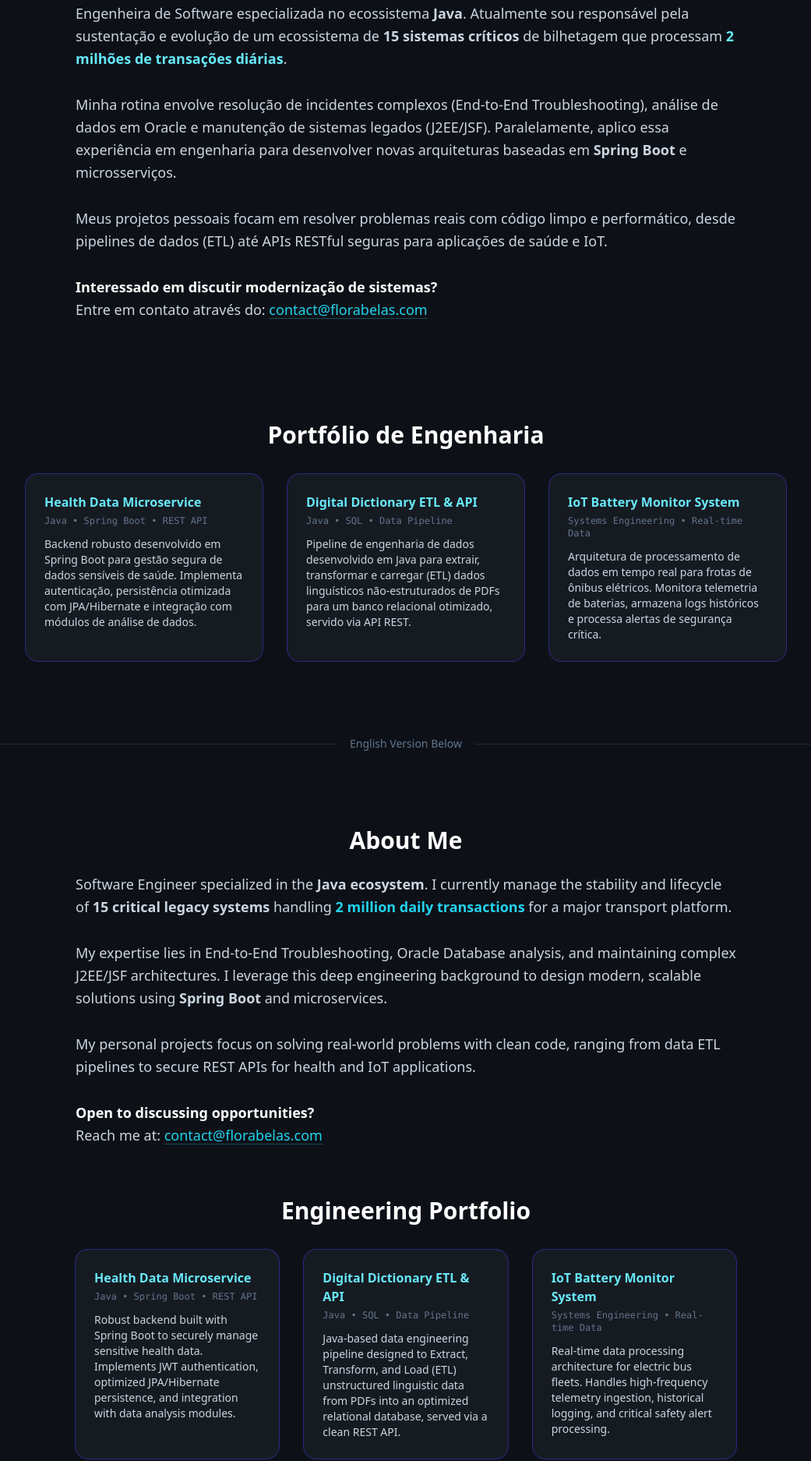
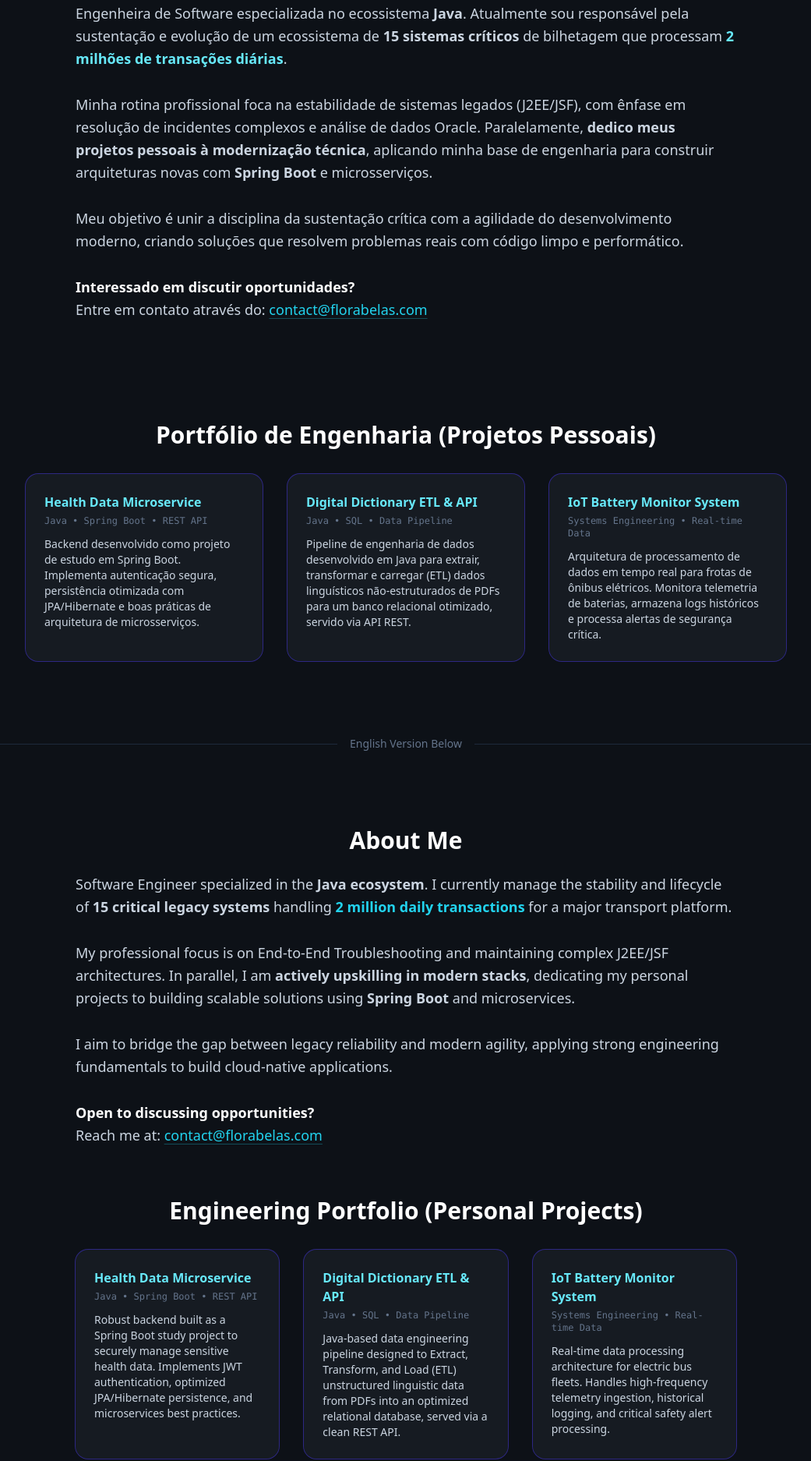
Before and after one commit to florabelas1/florabelas1.github.io, a plain HTML site: page index.html in a window 1280 px wide. Shown: the part 548-2422 px from the top of the page at 78% size, without its empty margins (119-1160 px from the left). Drawn offline with nearby package versions, Linux system fonts and the light colour scheme.

Commit message:
Revise personal and professional descriptions in index.html
Updated the content to focus on personal projects and modern development practices, enhancing clarity on professional skills and interests.

```diff
--- a/index.html
+++ b/index.html
@@ -14,7 +14,7 @@
     <header class="relative isolate overflow-hidden bg-gradient-to-br from-cyan-600/30 to-indigo-700/15 py-24">
       <div class="mx-auto max-w-3xl px-6 text-center">
         <h1 class="text-4xl font-extrabold tracking-tight text-white drop-shadow sm:text-5xl">Flora Belas</h1>
-        <p class="mt-4 text-xl font-medium text-cyan-300">Java Full Stack Engineer | High-Performance Systems</p>
+        <p class="mt-4 text-xl font-medium text-cyan-300">Java Full Stack Engineer</p>
         <p class="mx-auto mt-6 max-w-xl text-lg leading-relaxed text-slate-300">Construindo sistemas robustos e escaláveis. Transformando arquiteturas legadas em soluções modernas.</p>
         <p class="mt-6 text-sm"><a href="#english-version" class="text-cyan-300 underline hover:text-white">Read in English ↓</a></p>
       </div>
@@ -25,22 +25,22 @@
       <h2 class="mb-6 text-center text-3xl font-bold text-white">Sobre Mim</h2>
       <p class="text-lg leading-relaxed text-slate-300">
         Engenheira de Software especializada no ecossistema <strong>Java</strong>. Atualmente sou responsável pela sustentação e evolução de um ecossistema de <strong>15 sistemas críticos</strong> de bilhetagem que processam <strong class="text-cyan-300">2 milhões de transações diárias</strong>.<br><br>
-        Minha rotina envolve resolução de incidentes complexos (End-to-End Troubleshooting), análise de dados em Oracle e manutenção de sistemas legados (J2EE/JSF). Paralelamente, aplico essa experiência em engenharia para desenvolver novas arquiteturas baseadas em <strong>Spring Boot</strong> e microsserviços.<br><br>
-        Meus projetos pessoais focam em resolver problemas reais com código limpo e performático, desde pipelines de dados (ETL) até APIs RESTful seguras para aplicações de saúde e IoT.<br><br>
-        <strong class="text-white">Interessado em discutir modernização de sistemas?</strong><br>
+        Minha rotina profissional foca na estabilidade de sistemas legados (J2EE/JSF), com ênfase em resolução de incidentes complexos e análise de dados Oracle. Paralelamente, <strong>dedico meus projetos pessoais à modernização técnica</strong>, aplicando minha base de engenharia para construir arquiteturas novas com <strong>Spring Boot</strong> e microsserviços.<br><br>
+        Meu objetivo é unir a disciplina da sustentação crítica com a agilidade do desenvolvimento moderno, criando soluções que resolvem problemas reais com código limpo e performático.<br><br>
+        <strong class="text-white">Interessado em discutir oportunidades?</strong><br>
         Entre em contato através do: <a href="mailto:contact@florabelas.com" class="text-cyan-400 hover:text-cyan-300 underline decoration-cyan-400/30 underline-offset-4 transition">contact@florabelas.com</a>
       </p>
     </section>
 
     <!-- projects (PT) -->
     <section id="projects" class="mx-auto max-w-5xl px-6 py-12 pb-24">
-      <h2 class="mb-8 text-center text-3xl font-bold text-white">Portfólio de Engenharia</h2>
+      <h2 class="mb-8 text-center text-3xl font-bold text-white">Portfólio de Engenharia (Projetos Pessoais)</h2>
       <div class="grid gap-8 sm:grid-cols-2 lg:grid-cols-3">
         <!-- card component -->
         <article class="flex flex-col rounded-2xl bg-[#161b22] p-6 shadow-sm ring-1 ring-indigo-700/60 transition duration-300 ease-out hover:-translate-y-1 hover:shadow-xl hover:ring-cyan-400/80">
           <h3 class="text-base font-semibold text-cyan-300">Health Data Microservice</h3>
           <p class="text-xs font-mono text-slate-500 mt-1">Java • Spring Boot • REST API</p>
-          <p class="mt-3 text-sm text-slate-300 flex-grow">Backend robusto desenvolvido em Spring Boot para gestão segura de dados sensíveis de saúde. Implementa autenticação, persistência otimizada com JPA/Hibernate e integração com módulos de análise de dados.</p>
+          <p class="mt-3 text-sm text-slate-300 flex-grow">Backend desenvolvido como projeto de estudo em Spring Boot. Implementa autenticação segura, persistência otimizada com JPA/Hibernate e boas práticas de arquitetura de microsserviços.</p>
         </article>
 
         <article class="flex flex-col rounded-2xl bg-[#161b22] p-6 shadow-sm ring-1 ring-indigo-700/60 transition duration-300 ease-out hover:-translate-y-1 hover:shadow-xl hover:ring-cyan-400/80">
@@ -58,7 +58,6 @@
     </section>
 
     <!-- English Section Divider/Start -->
-    <!-- Removed the middle footer. Added a cleaner separation for the English part -->
     <div class="relative">
       <div class="absolute inset-0 flex items-center" aria-hidden="true">
         <div class="w-full border-t border-slate-800"></div>
@@ -73,18 +72,18 @@
       <h2 class="mb-6 text-center text-3xl font-bold text-white">About Me</h2>
       <p class="text-lg leading-relaxed text-slate-300">
         Software Engineer specialized in the <strong>Java ecosystem</strong>. I currently manage the stability and lifecycle of <strong>15 critical legacy systems</strong> handling <strong class="text-cyan-400">2 million daily transactions</strong> for a major transport platform.<br><br>
-        My expertise lies in End-to-End Troubleshooting, Oracle Database analysis, and maintaining complex J2EE/JSF architectures. I leverage this deep engineering background to design modern, scalable solutions using <strong>Spring Boot</strong> and microservices.<br><br>
-        My personal projects focus on solving real-world problems with clean code, ranging from data ETL pipelines to secure REST APIs for health and IoT applications.<br><br>
+        My professional focus is on End-to-End Troubleshooting and maintaining complex J2EE/JSF architectures. In parallel, I am <strong>actively upskilling in modern stacks</strong>, dedicating my personal projects to building scalable solutions using <strong>Spring Boot</strong> and microservices.<br><br>
+        I aim to bridge the gap between legacy reliability and modern agility, applying strong engineering fundamentals to build cloud-native applications.<br><br>
         <strong class="text-white">Open to discussing opportunities?</strong><br>
         Reach me at: <a href="mailto:contact@florabelas.com" class="text-cyan-400 hover:text-cyan-300 underline decoration-cyan-400/30 underline-offset-4 transition">contact@florabelas.com</a>
       </p>
 
-      <h2 class="mt-16 mb-8 text-center text-3xl font-bold text-white">Engineering Portfolio</h2>
+      <h2 class="mt-16 mb-8 text-center text-3xl font-bold text-white">Engineering Portfolio (Personal Projects)</h2>
       <div class="grid gap-8 sm:grid-cols-2 lg:grid-cols-3">
         <article class="flex flex-col rounded-2xl bg-[#161b22] p-6 shadow-sm ring-1 ring-indigo-700/60 transition duration-300 ease-out hover:-translate-y-1 hover:shadow-xl hover:ring-cyan-400/80">
           <h3 class="text-base font-semibold text-cyan-300">Health Data Microservice</h3>
           <p class="text-xs font-mono text-slate-500 mt-1">Java • Spring Boot • REST API</p>
-          <p class="mt-3 text-sm text-slate-300 flex-grow">Robust backend built with Spring Boot to securely manage sensitive health data. Implements JWT authentication, optimized JPA/Hibernate persistence, and integration with data analysis modules.</p>
+          <p class="mt-3 text-sm text-slate-300 flex-grow">Robust backend built as a Spring Boot study project to securely manage sensitive health data. Implements JWT authentication, optimized JPA/Hibernate persistence, and microservices best practices.</p>
         </article>
 
         <article class="flex flex-col rounded-2xl bg-[#161b22] p-6 shadow-sm ring-1 ring-indigo-700/60 transition duration-300 ease-out hover:-translate-y-1 hover:shadow-xl hover:ring-cyan-400/80">
@@ -104,12 +103,10 @@
     <!-- Global Footer (Moved to Bottom) -->
     <footer class="border-t border-slate-800/80 bg-[#161b22] py-6 backdrop-blur">
       <div class="mx-auto max-w-xl px-6 text-center text-sm text-slate-400">
-
         <div class="flex flex-col items-center justify-center gap-3">
           <a href="mailto:contact@florabelas.com" class="font-semibold text-cyan-300 hover:text-cyan-200">contact@florabelas.com</a>
           <div class="flex gap-x-6">
             <a href="https://www.linkedin.com/in/flora-belas" class="text-slate-400 hover:text-cyan-300 transition text-xs tracking-wider">LinkedIn</a>
-
           </div>
           <p class="text-xs text-slate-500">© 2025 Flora Belas. All rights reserved.</p>
         </div>
```
